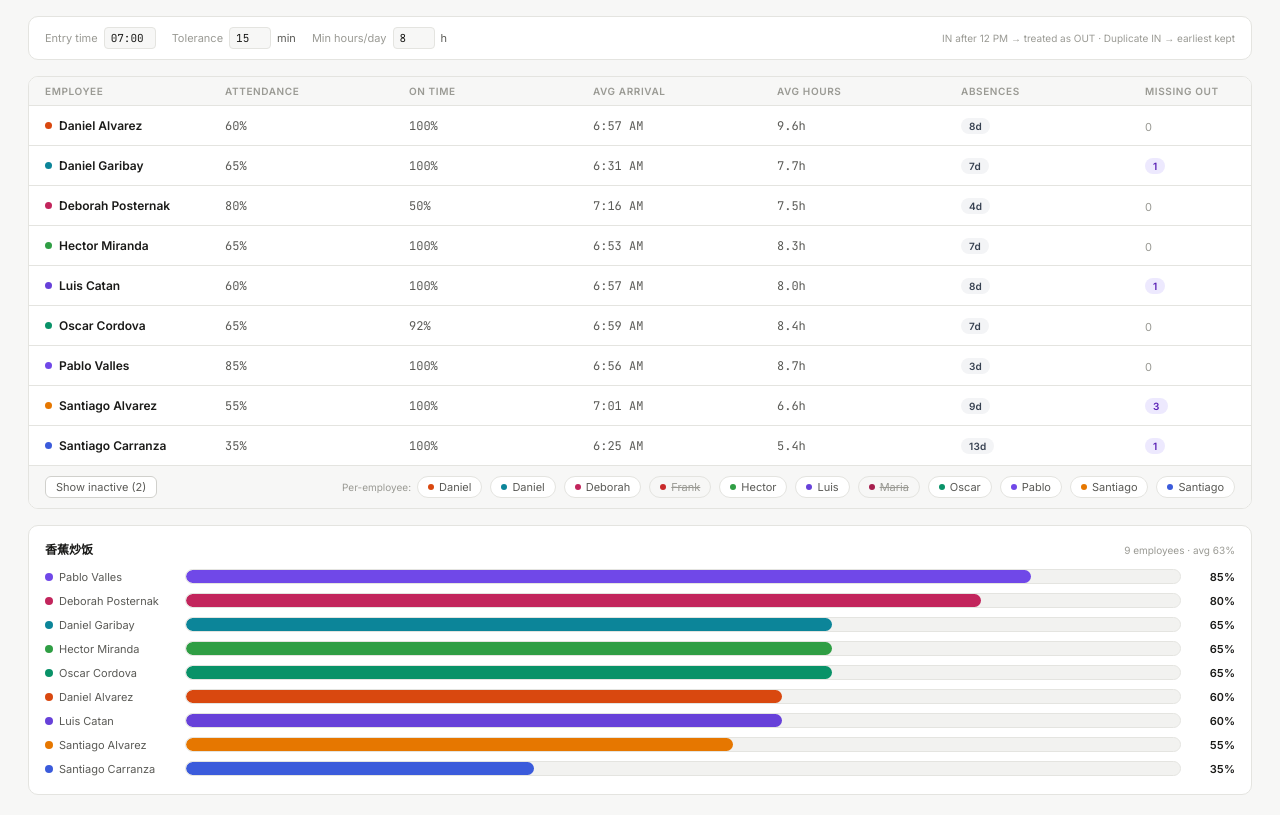
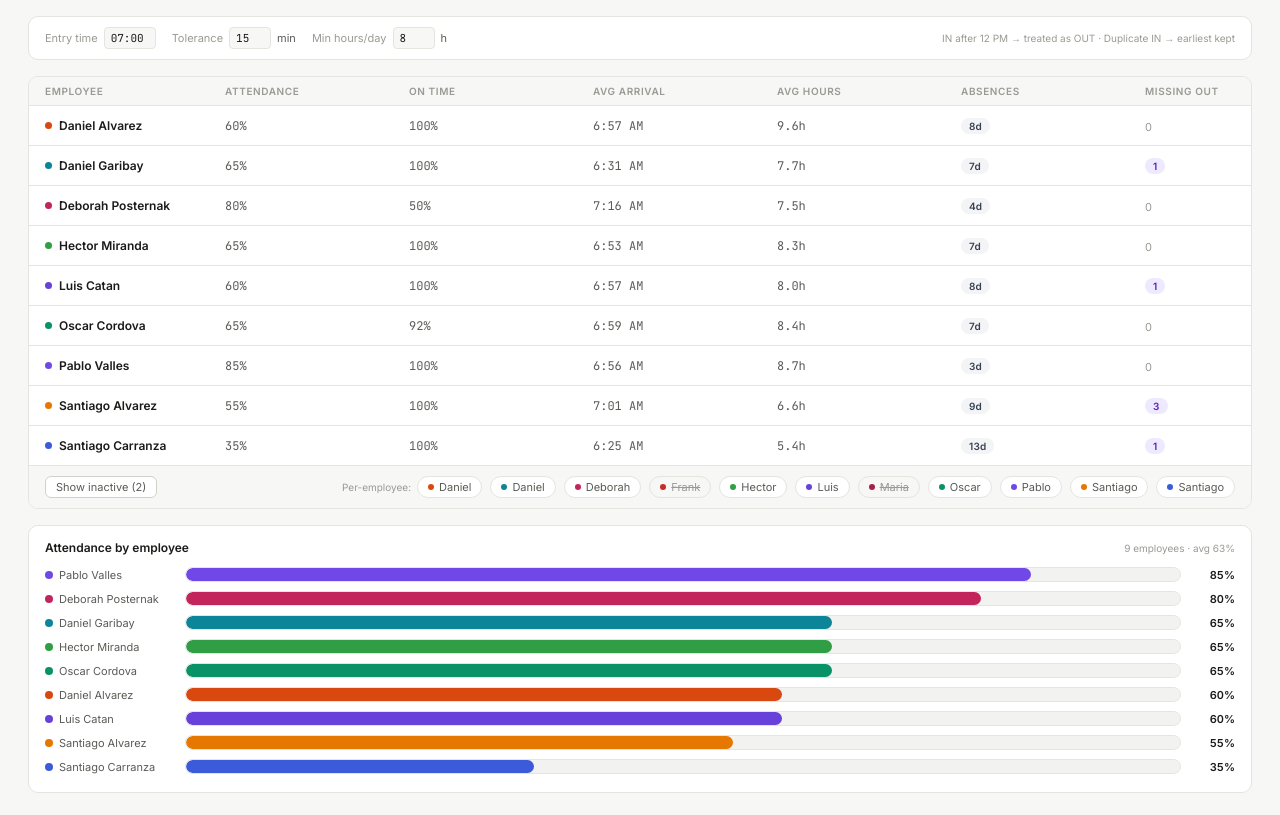
Before and after one commit to posterdeb/summit-clock, a plain HTML site: page summit_clock_v3.html in a window 1280 px wide. Shown: the part 56-871 px from the top of the page. Drawn offline with Linux system fonts and the light colour scheme.

Commit message:
Revert "Cambia titulo de grafica a chino (cambio erroneo de prueba)"
This reverts commit 1ccfbbe5a7552e1ee6ae885e1245f6623d6a0767.

```diff
--- a/summit_clock_v3.html
+++ b/summit_clock_v3.html
@@ -455,7 +455,7 @@ body { background: var(--bg); color: var(--tx); font-family: 'Inter', sans-serif
     <!-- ATTENDANCE CHART -->
     <div class="table-card" style="margin-top:16px;">
       <div class="chart-card-head">
-        <div class="chart-title">香蕉炒饭</div>
+        <div class="chart-title">Attendance by employee</div>
         <div class="chart-sub" id="attChartSub"></div>
       </div>
       <div id="attChart" class="att-chart"></div>
```
